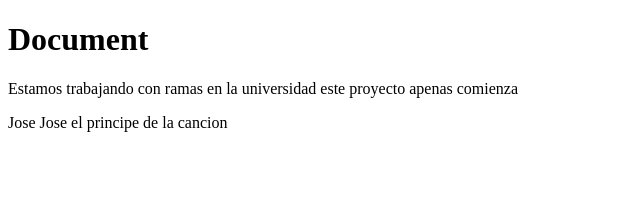
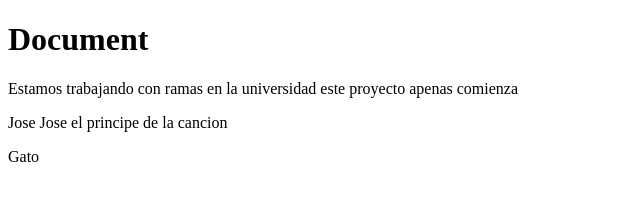
Before and after one commit to Yisus784/repos3, a plain HTML site: page index.html in a window 1280 px wide. Shown: the full height of the page, 0-640 px from the left. Drawn offline with Linux system fonts and the light colour scheme.

```diff
--- a/index.html
+++ b/index.html
@@ -11,5 +11,6 @@
   <p>Estamos trabajando con ramas en la universidad este proyecto apenas comienza</p>
   <p>Jose Jose el principe de la cancion</p>
 
+  <p>Gato</p>
 </body>
 </html>
```
